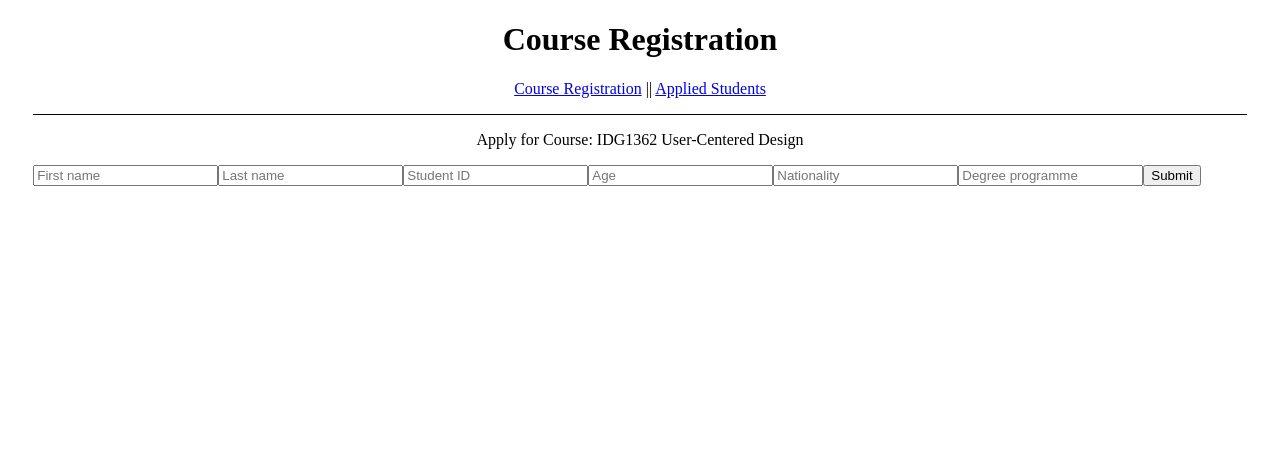
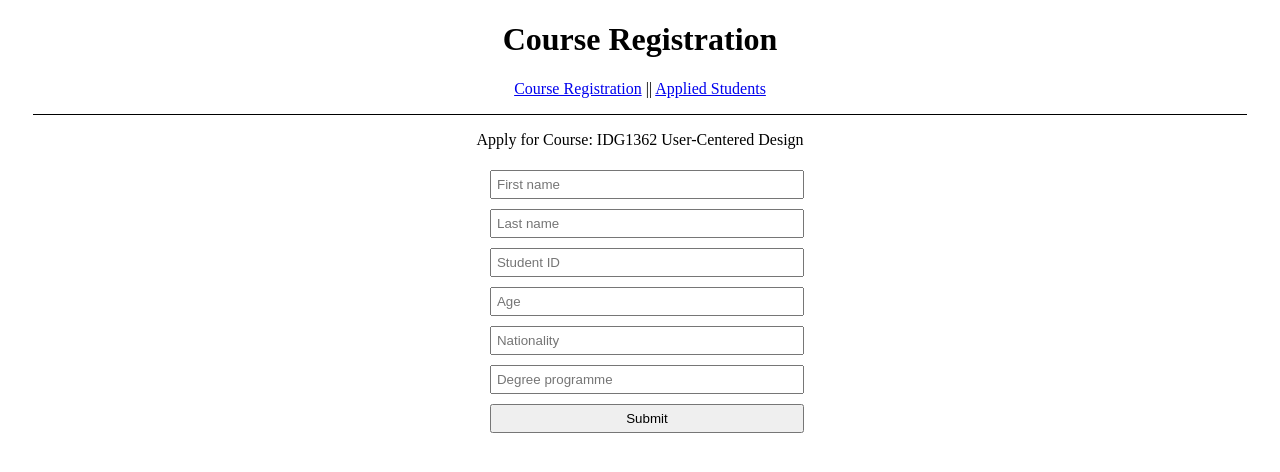
Before and after one commit to Misthalin/idg2001-oblig1, a React (Create React App) app in the folder client/: page / in a window 1280 px wide. Shown: the top 472 px of the page. Built offline with nearby package versions, Linux system fonts and the light colour scheme.

Commit message:
Some CSS

```diff
--- a/client/src/App.css
+++ b/client/src/App.css
@@ -2,6 +2,11 @@ h2,
 nav,
 .text-center {
   text-align: center;
+}
+
+.form {
+  display: grid;
+  place-content: center;
 }
 
 .body-margin {
--- a/client/src/App.js
+++ b/client/src/App.js
@@ -4,11 +4,13 @@ import CourseRegistration from "./routes/courseRegistration";
 
 const App = function () {
 	return (
-		<div class="body-margin">
-		<h1 class="text-center">Course Registration</h1>
-		<Navigation />
-		<p class="text-center">Apply for Course: IDG1362 User-Centered Design</p>
-		<CourseRegistration/>
+		<div className="body-margin">
+			<h1 className="text-center">Course Registration</h1>
+			<Navigation />
+			<div className="form">
+				<p className="text-center">Apply for Course: IDG1362 User-Centered Design</p>
+				<CourseRegistration />
+			</div>
 		</div>
 	);
 }
--- a/client/src/components/AppliedStudents.css
+++ b/client/src/components/AppliedStudents.css
@@ -1,15 +1,22 @@
 .student-card {
     min-width: 300px;
-    background-color: lightgray;
-    border: solid 1px black;
+    border: solid 1px gray;
     margin: 0 auto;
-
+    padding: 5px;
 }
 
 .student-card > button {
     width: 100%;
+    margin: 2px 0;
 }
 
+ul {
+    list-style-type: none;
+}
+
+ul * {
+    padding-bottom: 5px;
+}
 .container {
 
     display: grid;
--- a/client/src/components/AppliedStudents.jsx
+++ b/client/src/components/AppliedStudents.jsx
@@ -14,8 +14,8 @@ const AppliedStudents = function () {
 	}, []);
 
 	return (
-		<div class="body-margin">
-		<h1 class="text-center">Applied Students</h1>
+		<div className="body-margin">
+		<h1 className="text-center">Applied Students</h1>
 		<Navigation />
 			{students === null ? (
 				<p>Loading...</p>
@@ -46,6 +46,9 @@ const AppliedStudents = function () {
 								<li>
 									Degree Programme: {student.degreeProgramme}
 								</li>
+								<li>
+									Date submitted:
+								</li>
 							</ul>
 							<button>Edit</button>
 							<button>Delete</button>
--- a/client/src/components/FormSubmittion.css
+++ b/client/src/components/FormSubmittion.css
@@ -0,0 +1,12 @@
+form {
+    max-width: 300px;
+    margin: 0 auto;
+}
+form * {
+    padding: 5px;
+    margin: 5px 0;
+    width: 100%;
+}
+#formSubmit {
+    box-sizing: content-box;
+}
--- a/client/src/components/FormSubmittion.jsx
+++ b/client/src/components/FormSubmittion.jsx
@@ -92,7 +92,7 @@ const FormSubmittion = function () {
                 type="text"
                 placeholder="Degree programme"
             />
-            <input type="submit" value="Submit"/>
+            <input type="submit" value="Submit" id="formSubmit"/>
         </form>
     );
 }
--- a/client/src/routes/courseRegistration.jsx
+++ b/client/src/routes/courseRegistration.jsx
@@ -2,8 +2,6 @@ import FormSubmittion from '../components/FormSubmittion'
 
 export default function courseRegistration() {
     return (
-        <div>
             <FormSubmittion/>
-        </div>
     )
 }
--- a/client/src/routes/displayAppliedStudents.jsx
+++ b/client/src/routes/displayAppliedStudents.jsx
@@ -2,8 +2,6 @@ import AppliedStudents from '../components/AppliedStudents'
 
 export default function displayAppliedStudents() {
     return (
-        <div>
             <AppliedStudents/>
-        </div>
     )
 }
```
